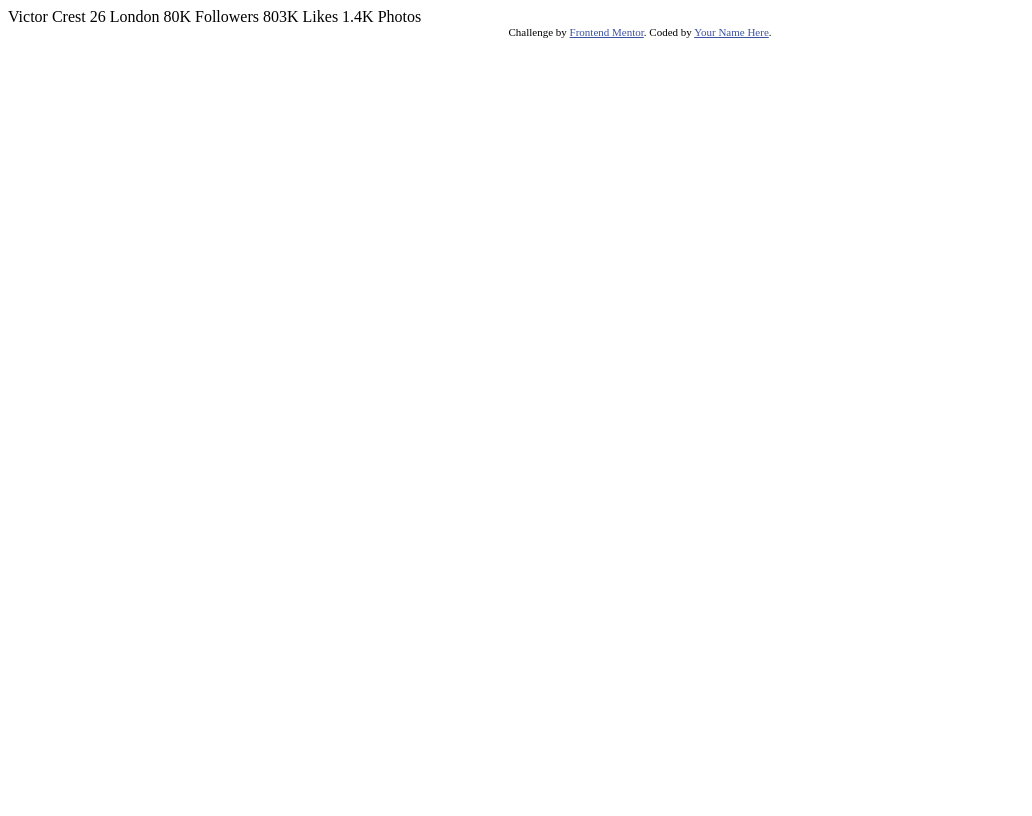
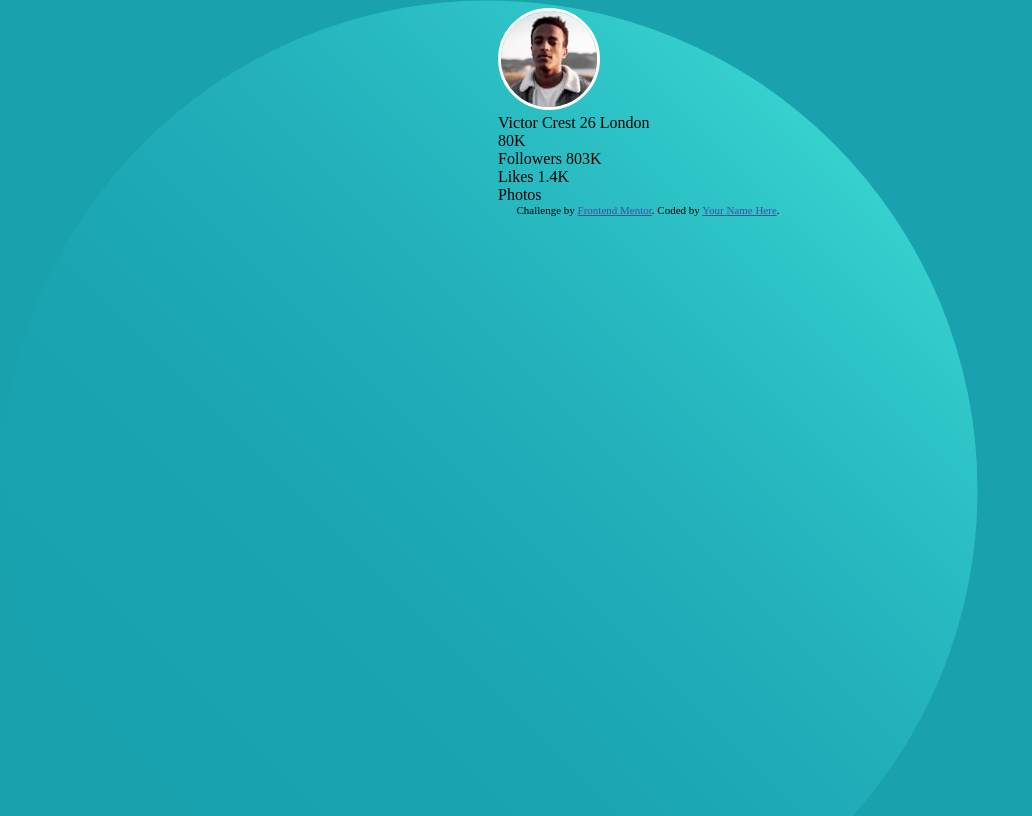
Before and after one commit to pbanigo/profile-card-component, a plain HTML site: page index.html in a window 1280 px wide. Shown: the whole page, without its empty margins (0-1032 px from the left). Drawn offline with Linux system fonts and the light colour scheme.

Commit message:
Layout started

```diff
--- a/index.html
+++ b/index.html
@@ -5,31 +5,41 @@
   <meta name="viewport" content="width=device-width, initial-scale=1.0"> <!-- displays site properly based on user's device -->
 
   <link rel="icon" type="image/png" sizes="32x32" href="./images/favicon-32x32.png">
+  <link rel="stylesheet" type="text/css" href="style.css">
 
   <title>Frontend Mentor | Profile card component</title>
 
-  <!-- Feel free to remove these styles or customise in your own stylesheet 👍 -->
-  <style>
-    .attribution { font-size: 11px; text-align: center; }
-    .attribution a { color: hsl(228, 45%, 44%); }
-  </style>
 </head>
 <body>
+  <main>
+    <div id="top">
+
+    </div>
+    <div id="photo">
+      <img src="./images/image-victor.jpg">
+    </div>
+    <div id="name">
       Victor Crest
         26
         London
-
-  80K
+    </div>
+    <div id="stats">
+      80K<br>
         Followers
 
-  803K
+        803K<br>
         Likes
 
-  1.4K
+        1.4K<br>
         Photos
+    </div>
+
+
+
         <div class="attribution">
           Challenge by <a href="https://www.frontendmentor.io?ref=challenge" target="_blank">Frontend Mentor</a>.
           Coded by <a href="#">Your Name Here</a>.
         </div>
+  </main>
 </body>
 </html>
--- /dev/null
+++ b/style.css
@@ -0,0 +1,42 @@
+/* Import GoogleFonts ( Inter 400/700 - Lexand Deca 400) */
+@import url('https://fonts.googleapis.com/css2?family=Kumbh+Sans:wght@400,700&display=swap');
+
+:root {
+	--cyan: hsl(185, 75%, 39%); /*Cyan*/
+	--blue: hsl(229, 23%, 23%); /*Very dark desaturated Blue*/
+	--gray-blue: hsl(227, 10%, 46%); /*Gray Blue*/
+/*### Neutral*/
+	--dark-gray: hsl(0, 0%, 59%); /*Dark gray*/
+
+}
+body {
+	width: 100%;
+	height: 100vh;
+	background-image: url('./images/bg-pattern-top.svg');
+	background-repeat: no-repeat;
+	background-color: var(--cyan);
+
+}
+
+main {
+	max-width: 300px;
+	margin: auto;
+}
+img {
+	border-radius: 50%;
+	border: 3px solid white;
+}
+.attribution {
+	font-size: 11px; text-align: center;
+}
+.attribution a {
+	color: hsl(228, 45%, 44%);
+}
+#photo {
+}
+
+
+
+### Body Copy
+
+- Font size (name and stats): 18px
```
Lines whose indentation alone changed are shown as unchanged.
